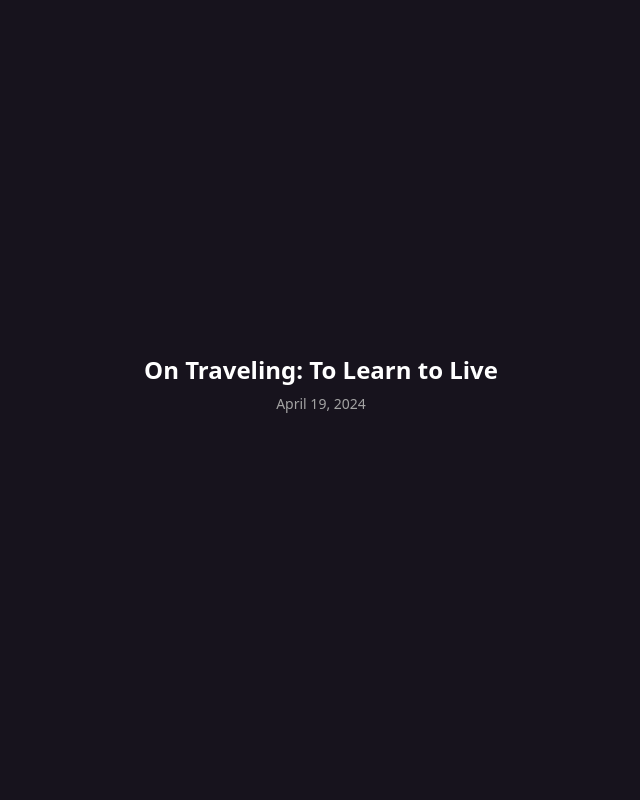
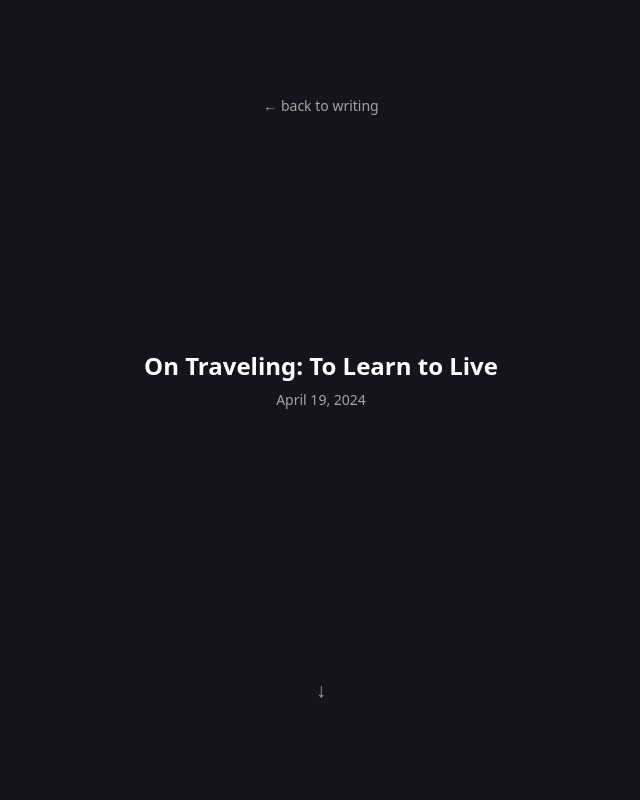
Before and after one commit to masonwang025/masonjwang.com, a Next.js app: page /writing/on-traveling in a window 1280 px wide. Shown: the top 800 px of the page, without its empty margins (319-959 px from the left). Built offline with nearby package versions, Linux system fonts and the light colour scheme.

Commit message:
added buttons

```diff
--- a/src/app/global.css
+++ b/src/app/global.css
@@ -61,5 +61,6 @@
 body,
 html {
   @apply bg-background-dark text-white;
-  overflow-x: hidden;
+  /* overflow-x: hidden; */
+  scroll-behavior: smooth;
 }
--- a/src/app/layout.tsx
+++ b/src/app/layout.tsx
@@ -1,11 +1,9 @@
-import './global.css'
-import type { Metadata } from 'next'
-import { GeistSans } from 'geist/font/sans'
-import { GeistMono } from 'geist/font/mono'
-import { Navbar } from '@/components/global/nav'
 import { Analytics } from '@vercel/analytics/react'
 import { SpeedInsights } from '@vercel/speed-insights/next'
-import Footer from '@/components/global/footer'
+import { GeistMono } from 'geist/font/mono'
+import { GeistSans } from 'geist/font/sans'
+import type { Metadata } from 'next'
+import './global.css'
 import { baseUrl } from './sitemap'
 
 export const metadata: Metadata = {
@@ -53,6 +51,8 @@ export default function RootLayout({
     >
       <body className="antialiased">
         {children}
+        <Analytics />
+        <SpeedInsights />
       </body>
     </html>
   )
--- a/src/app/writing/[slug]/page.tsx
+++ b/src/app/writing/[slug]/page.tsx
@@ -86,7 +86,7 @@ export default function Blog({ params }: { params: { slug: string } }) {
           }),
         }}
       />
-      <div className="bg-background-light max-w-2xl mx-4 lg:mx-auto py-28">
+      <div id="content" className="bg-background-light max-w-2xl mx-4 lg:mx-auto py-8 sm:py-14 md:py-28">
         <article className="prose">
           <CustomMDX source={post.content} />
         </article>
--- a/src/app/writing/[slug]/post.css
+++ b/src/app/writing/[slug]/post.css
@@ -142,10 +142,6 @@ table {
   white-space: nowrap;
 }
 
-.title {
-  text-wrap: balance;
-}
-
 hr {
   @apply border-neutral-300;
 }
--- a/src/components/writing/Hero.tsx
+++ b/src/components/writing/Hero.tsx
@@ -1,15 +1,27 @@
 import { formatDate } from "@/app/writing/utils";
+import Link from "next/link";
 
 function Hero({ title, publishedAt, image }: { title: string, publishedAt: string, image?: string }) {
     return (
-        <div className="h-screen bg-background-dark text-white flex flex-col justify-center items-center">
-            <h1 className="title font-semibold text-2xl">
-                {title}
-            </h1>
-            <div className="mt-2 mb-8 text-sm">
-                <p className="text-md text-neutral-400">
-                    {formatDate(publishedAt)}
-                </p>
+        <div className="bg-background-dark text-white flex flex-col justify-center items-center">
+            <div className="vertical center-h space-between h-screen py-14 md:py-24">
+                <Link className="text-sm text-neutral-400" href="/writing">← back to writing</Link>
+                <div>
+                    <h1 className="text-balance title font-semibold text-2xl">
+                        {title}
+                    </h1>
+                    <div className="mt-2 mb-8 text-sm text-center">
+                        <p className="text-md text-neutral-400">
+                            {formatDate(publishedAt)}
+                        </p>
+                    </div>
+                </div>
+                <div>
+                    {/* smooth scroll to writing content */}
+                    <a href="#content" className="text-xl text-neutral-400">
+                        ↓
+                    </a>
+                </div>
             </div>
         </div>
     );
```
